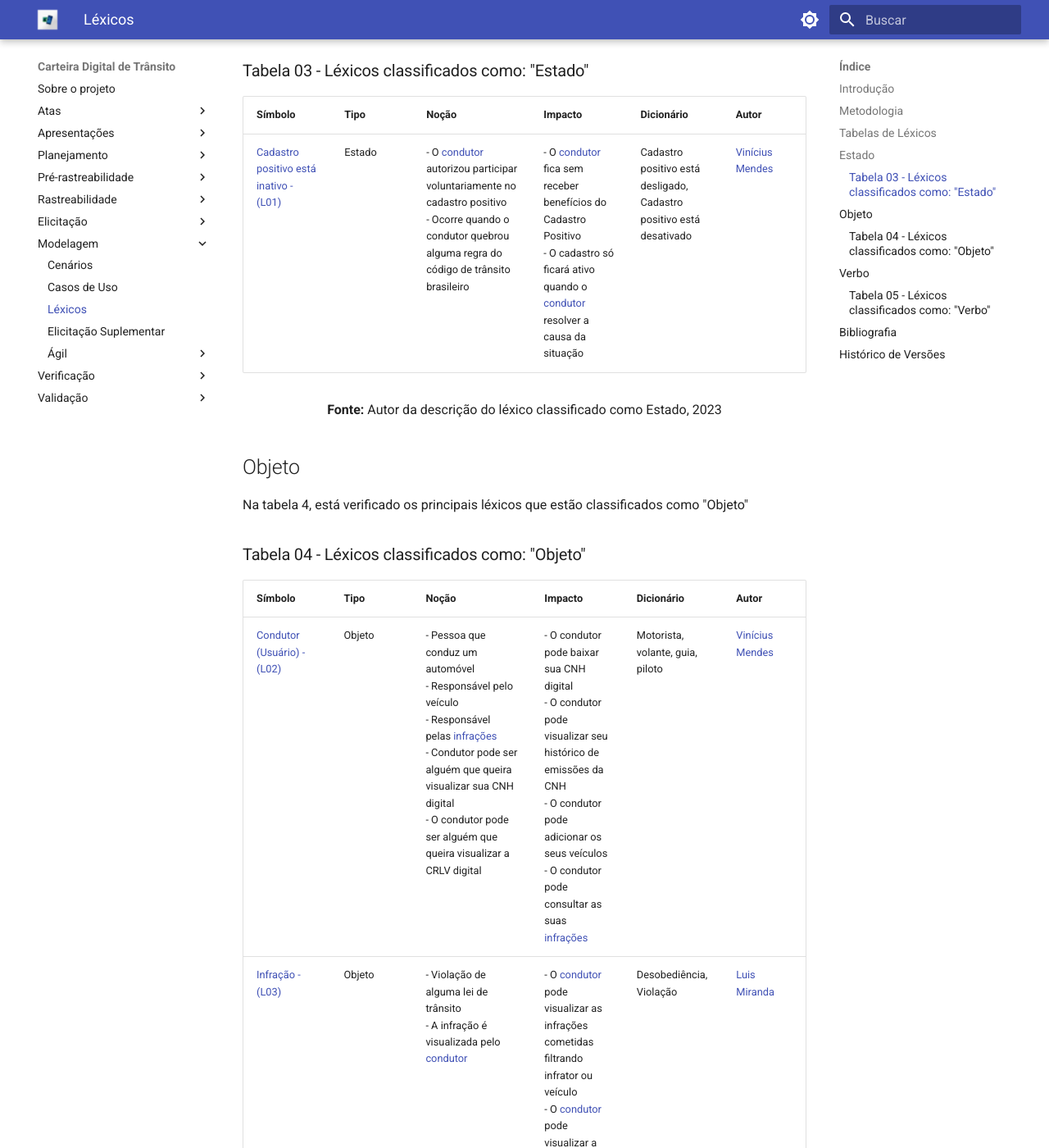
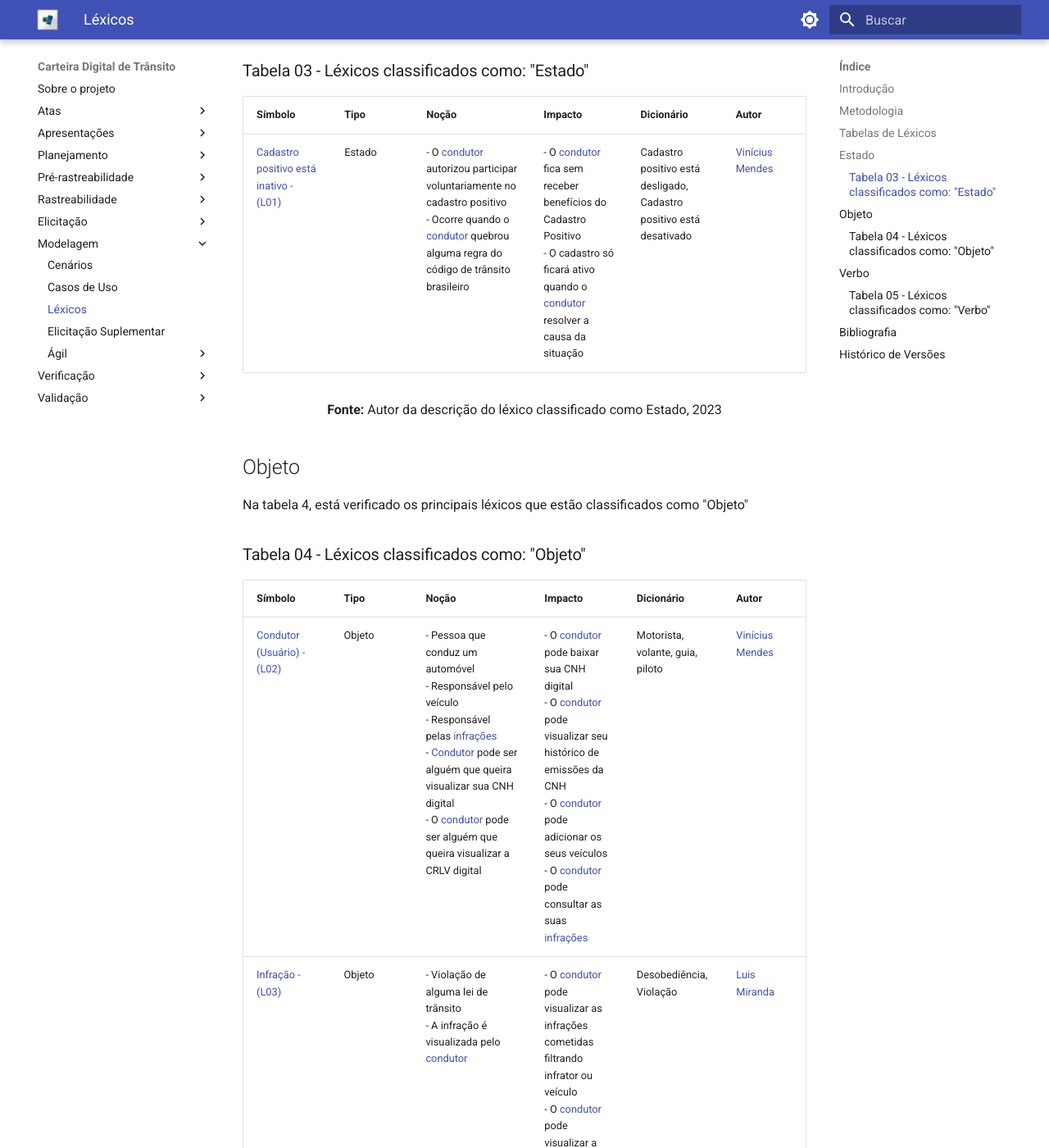
Before and after one commit to Requisitos-de-Software/2023.2-Carteira_Digital_de_Transito, an MkDocs documentation site: the page built from docs/modelagem/léxicos.md, in a window 1280 px wide and 1400 px high, scrolled down 1698 px. Shown: the whole window at 82% size. Built offline with MkDocs 1.6.1 and Material for MkDocs 9.7.7, drawn with Linux system fonts in a browser that asks for light colours; part of the change alters nothing that is shown.

```diff
--- a/docs/modelagem/léxicos.md
+++ b/docs/modelagem/léxicos.md
@@ -55,7 +55,7 @@ Na tabela 3, está verificado os principais léxicos que estão classificados co
 
 | **Símbolo** | **Tipo** | **Noção** | **Impacto** | **Dicionário** | **Autor** |
 |---------|------|--------|----------|------------|------------|
-| <a id="L01">Cadastro positivo está inativo - (L01)</a> | Estado | - O <a href="#L02">condutor</a> autorizou participar voluntariamente no cadastro positivo </br> - Ocorre quando o condutor quebrou alguma regra do código de trânsito brasileiro  | - O <a href="#L02">condutor</a> fica sem receber benefícios do Cadastro Positivo </br> - O cadastro só ficará ativo quando o <a href="#L02">condutor</a> resolver a causa da situação | Cadastro positivo está desligado, Cadastro positivo está desativado|[Vinícius Mendes](https://github.com/yabamiah) |
+| <a id="L01">Cadastro positivo está inativo - (L01)</a> | Estado | - O <a href="#L02">condutor</a> autorizou participar voluntariamente no cadastro positivo </br> - Ocorre quando o <a href="#L02">condutor</a> quebrou alguma regra do código de trânsito brasileiro  | - O <a href="#L02">condutor</a> fica sem receber benefícios do Cadastro Positivo </br> - O cadastro só ficará ativo quando o <a href="#L02">condutor</a> resolver a causa da situação | Cadastro positivo está desligado, Cadastro positivo está desativado|[Vinícius Mendes](https://github.com/yabamiah) |
 
 <font size="3"><p style="text-align: center"><b>Fonte:</b> Autor da descrição do léxico classificado como Estado, 2023</p></font>
 
@@ -67,7 +67,7 @@ Na tabela 4, está verificado os principais léxicos que estão classificados co
 
 | **Símbolo** | **Tipo** | **Noção** | **Impacto** | **Dicionário** | **Autor** |
 |---------|------|--------|----------|------------|------------|
-|<a id="L02"> Condutor (Usuário) - (L02)</a> | Objeto | - Pessoa que conduz um automóvel </br> - Responsável pelo veículo </br> - Responsável pelas <a href="#L03">infrações</a> </br> - Condutor pode ser alguém que queira visualizar sua CNH digital </br> - O condutor pode ser alguém que queira visualizar a CRLV digital | - O condutor pode baixar sua CNH digital </br> - O condutor pode visualizar seu histórico de emissões da CNH  </br> - O condutor pode adicionar os seus veículos </br> - O condutor pode consultar as suas <a href="#L03">infrações</a> | Motorista, volante, guia, piloto | [Vinícius Mendes](https://github.com/yabamiah) |
+|<a id="L02"> Condutor (Usuário) - (L02)</a> | Objeto | - Pessoa que conduz um automóvel </br> - Responsável pelo veículo </br> - Responsável pelas <a href="#L03">infrações</a> </br> - <a href="#L02">Condutor</a> pode ser alguém que queira visualizar sua CNH digital </br> - O <a href="#L02">condutor</a> pode ser alguém que queira visualizar a CRLV digital | - O <a href="#L02">condutor</a> pode baixar sua CNH digital </br> - O <a href="#L02">condutor</a> pode visualizar seu histórico de emissões da CNH  </br> - O <a href="#L02">condutor</a> pode adicionar os seus veículos </br> - O <a href="#L02">condutor</a> pode consultar as suas <a href="#L03">infrações</a> | Motorista, volante, guia, piloto | [Vinícius Mendes](https://github.com/yabamiah) |
 | <a id="L03">Infração - (L03)</a> | Objeto | - Violação de alguma lei de trânsito </br> - A infração é visualizada pelo <a href="#L02">condutor</a> | - O <a href="#L02">condutor</a> pode visualizar as infrações cometidas filtrando infrator ou veículo </br> - O <a href="#L02">condutor</a> pode visualizar a situação da infração </br> - O <a href="#L02">condutor</a> pode visualizar o motivo da infração </br> - O <a href="#L02">condutor</a> pode consultar o valor da infração a ser paga| Desobediência, Violação |[Luis Miranda](https://github.com/LuisMiranda10) |
 | <a id="L04">Sistema de Notificação Eletrônica - (L04) </a>| Objeto | - Sistema responsável por notificar <a href="#L03">infrações</a> de trânsito aos proprietários de veículos | - Sistema que dá o direito a descontos no pagamento de multas de trânsitos | Sistema de Intimação Eletrônica |[Vinícius Mendes](https://github.com/yabamiah) |
 | <a id="L05">Restrições e Indicadores do veículo do condutor - (L05) </a> |Objeto | - Responsável por mostrar ao <a href="#L02">condutor</a> se existe multa, <a href="#L03">infrações</a>, restrição judicial, ocorrência de roubo, novo padrão na placa, comunicações de venda ativa e restrições do seu próprio veículo | - O <a href="#L02">condutor</a> do veiculo pode consultar os indicadores e restrições de seu veiculo  | Limitações, Indicativos | [Luis Miranda](https://github.com/LuisMiranda10) |
```
